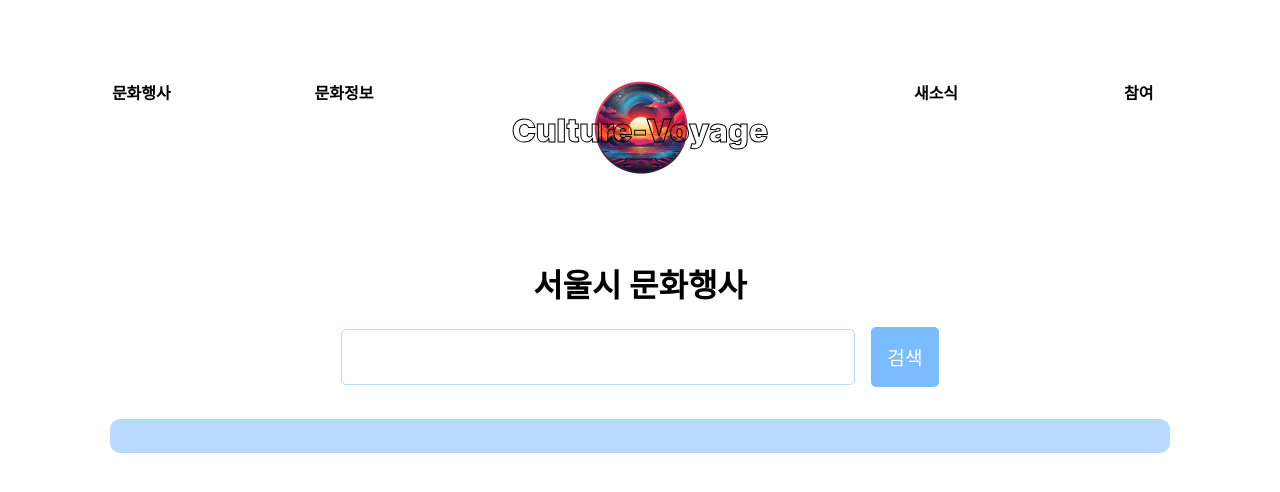
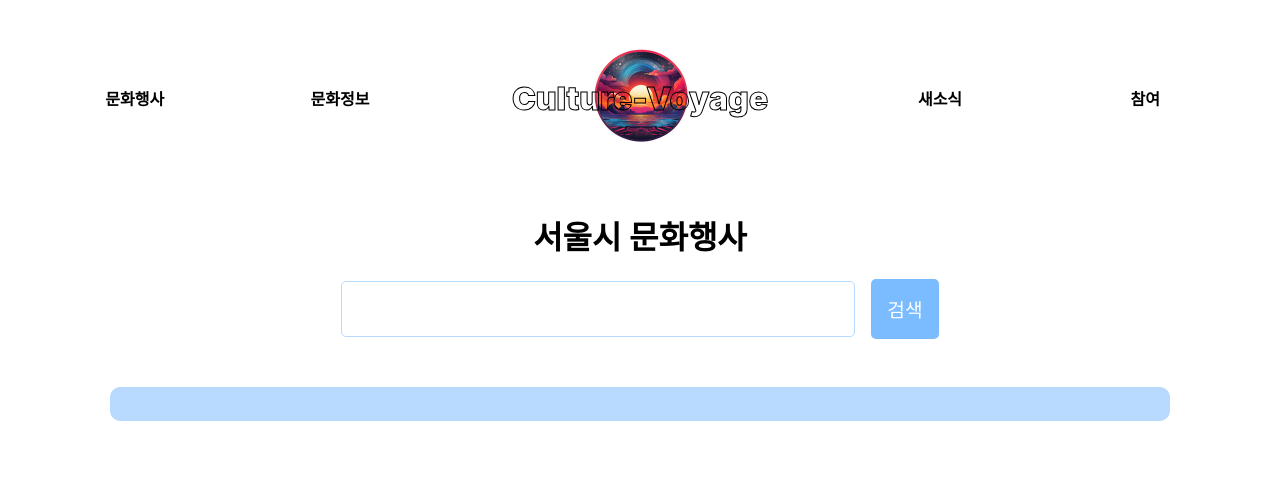
Before and after one commit to haileyham/CultureVoyage, a React (Create React App) app: page / in a window 1280 px wide. Shown: the top 492 px of the page. Built offline with nearby package versions, Linux system fonts and the light colour scheme.

Commit message:
fixed : cors

```diff
--- a/src/styles/main.scss
+++ b/src/styles/main.scss
@@ -236,8 +236,9 @@ li:hover {
         gap: 1rem;
         max-width: 1200px;
         margin: 2rem auto;
-        padding: 3rem;
+        padding: 1rem;
         justify-content: space-between;
+        align-items: center;
         text-align: center;
         background-color: #fff;
         a {
@@ -278,7 +279,7 @@ li:hover {
     }
 
     .searchHeader {
-        margin: 2rem auto;
+        margin: 3rem auto;
         .searchBox {
             input,
             button {
```
Also changed, not shown: vercel.json (added).
